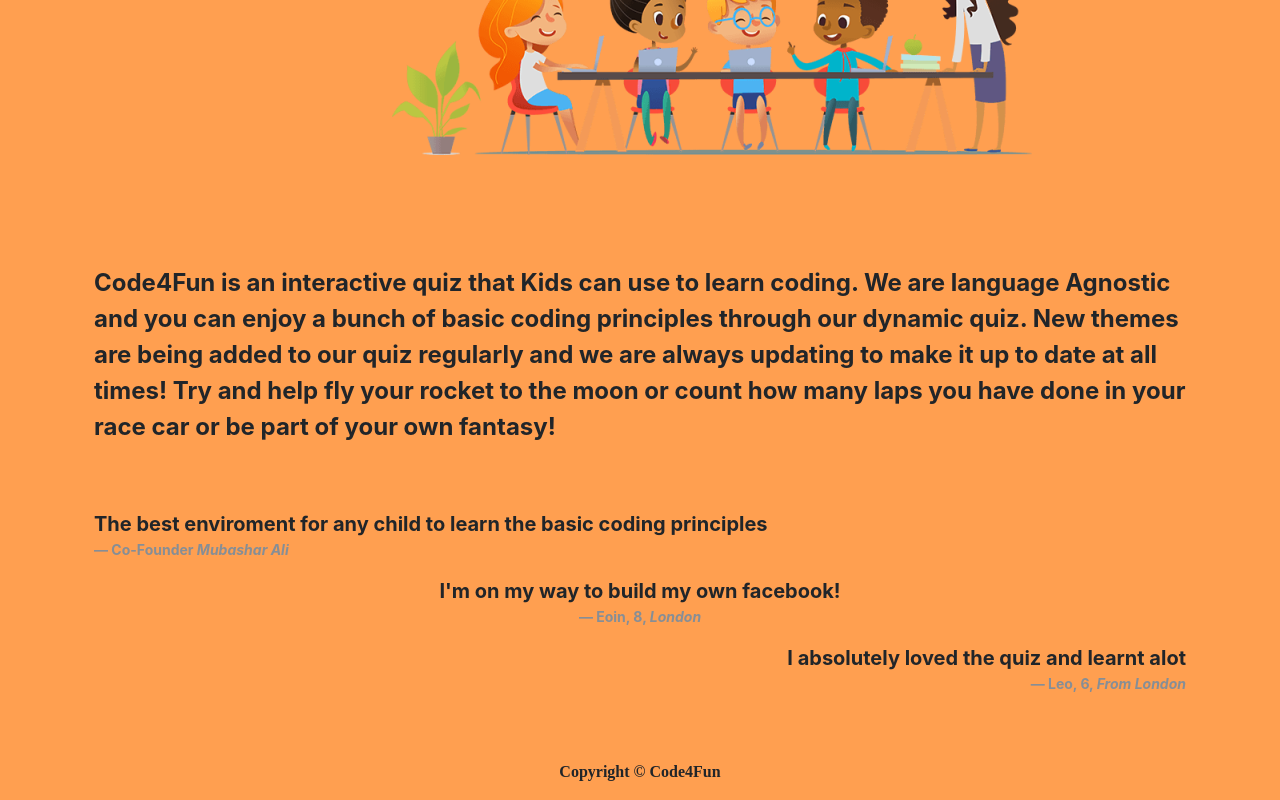
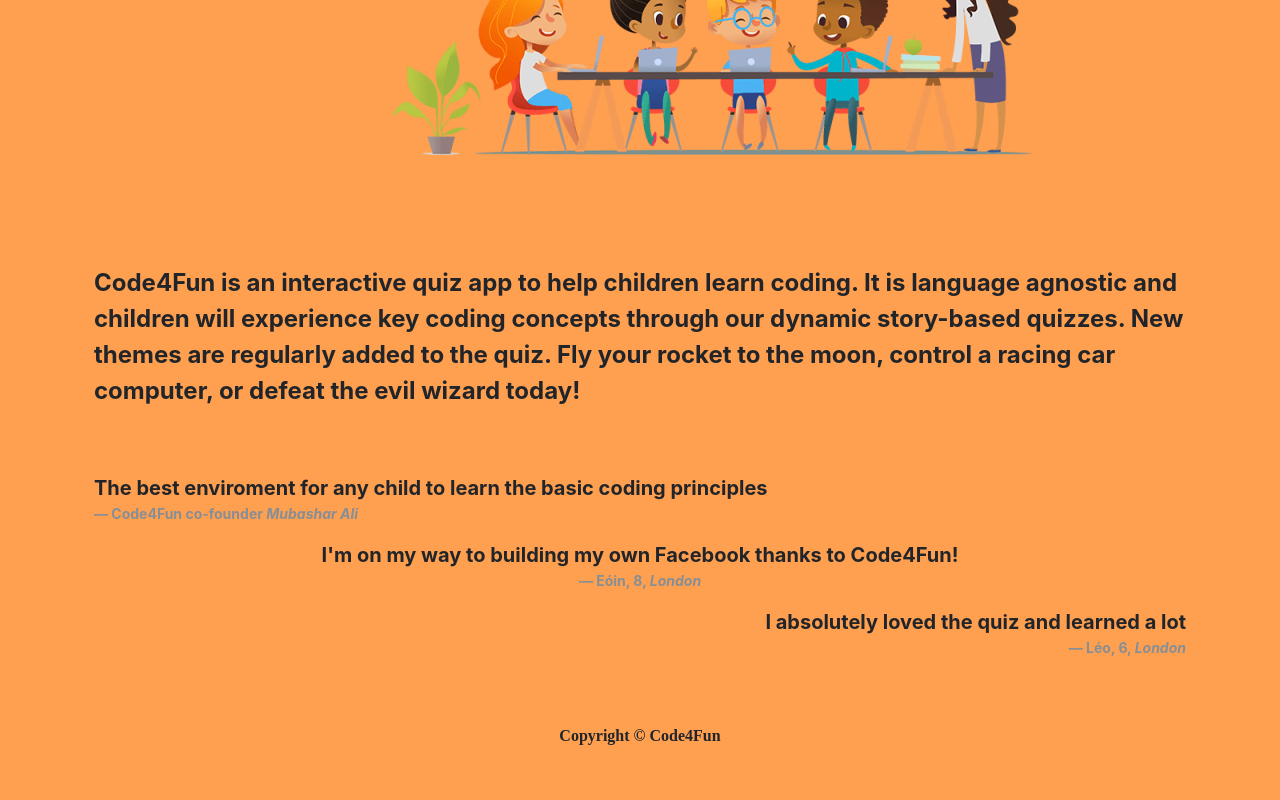
Before and after one commit to moby-codes/makers-final-project, a React (Create React App) app in the folder client/: page / in a window 1280 px wide. Shown: the part 310-1110 px from the top of the page. After the commit the page ends 1074 px from the top, so only its background shows below. Built offline with nearby package versions, Linux system fonts and the light colour scheme; a web font is replaced by a local one.

Commit message:
final text edits

```diff
--- a/client/src/components/About.jsx
+++ b/client/src/components/About.jsx
@@ -15,7 +15,7 @@
       <Container>
         <p>
           <h3 data-testid="aboutDetails" id="about-page-non-title"> This app was created to provide a fun learning environment for children to learn fundamental coding concepts.
-          Children using this site can choose from various themed stories to guide them in developing their coding knowledge. The stories also include quizzes to test their understanding and boost their confidence. With several themes to choose from, covering a wide variety of coding concepts, coding has never been this fun and simple before.</h3>
+          Children using this site can choose from various themed stories to guide them in developing their coding knowledge. The stories also include quizzes to test their understanding and boost their confidence. With several themes to choose from, covering a wide variety of coding concepts, coding has never been this fun and simple.</h3>
         </p>
       </Container>
     </div>
@@ -26,8 +26,6 @@
           <p class="mb-0">Code4Fun, putting the FUN into coding fundamental concepts!</p>
         </blockquote>
       </figure>
-
-
       <div className="founders">
         <Container>
         <h3 data-testid="aboutHeading2" id="about-page-title"><strong>Founders:</strong></h3>
--- a/client/src/components/QuizDashboard.jsx
+++ b/client/src/components/QuizDashboard.jsx
@@ -19,8 +19,8 @@
         <div> </div>
       <Container>
         <h2 id="custom-font-2-centre">Welcome budding coder!</h2> <br/>
-        <h2 id="custom-font-2-centre">We are delighted you have selected us to start your learning journey.
-        Please select any story below to start your adventure into coding!</h2>
+        <h2 id="custom-font-2-centre">We are delighted you have chosen Code4Fun.</h2>
+        <h2 id="custom-font-2-centre">Please select any story below to start your coding adventure...</h2>
       </Container>
     <br />
       <div className="qcard">
--- a/client/src/components/home.jsx
+++ b/client/src/components/home.jsx
@@ -20,7 +20,7 @@
 
     <div className="homepagetxt">
       <Container>
-        <p>Code4Fun is an interactive quiz that Kids can use to learn coding. We are language Agnostic and you can enjoy a bunch of basic coding principles through our dynamic quiz. New themes are being added to our quiz regularly and we are always updating to make it up to date at all times! Try and help fly your rocket to the moon or count how many laps you have done in  your race car or be part of your own fantasy!</p>
+        <p>Code4Fun is an interactive quiz app to help children learn coding. It is language agnostic and children will experience key coding concepts through our dynamic story-based quizzes. New themes are regularly added to the quiz. Fly your rocket to the moon, control a racing car computer, or defeat the evil wizard today!</p>
       </Container>
     </div>
 
@@ -34,7 +34,7 @@
         <p>The best enviroment for any child to learn the basic coding principles</p>
       </blockquote>
         <figcaption class="blockquote-footer">
-        Co-Founder  <cite title="Source Title">Mubashar Ali</cite>
+        Code4Fun co-founder  <cite title="Source Title">Mubashar Ali</cite>
         </figcaption>
     </figure>
   </div>
@@ -45,10 +45,10 @@
     <div className="quote-one">
       <figure class="text-center">
         <blockquote class="blockquote">
-         <p class="mb-0">I'm on my way to build my own facebook!</p>
+         <p class="mb-0">I'm on my way to building my own Facebook thanks to Code4Fun!</p>
         </blockquote>
         <figcaption class="blockquote-footer">
-          Eoin, 8, <cite title="Source Title">London</cite>
+        Eóin, 8, <cite title="Source Title">London</cite>
         </figcaption>
       </figure>
     </div>
@@ -58,10 +58,10 @@
     <div className="quote-one">
       <figure class="text-end">
         <blockquote class="blockquote">
-          <p class="mb-0">I absolutely loved the quiz and learnt alot</p>
+          <p class="mb-0">I absolutely loved the quiz and learned a lot</p>
         </blockquote>
           <figcaption class="blockquote-footer">
-          Leo, 6, <cite title="Source Title">From London</cite>
+          Léo, 6, <cite title="Source Title">London</cite>
       </figcaption>
     </figure>
     </div>
```
